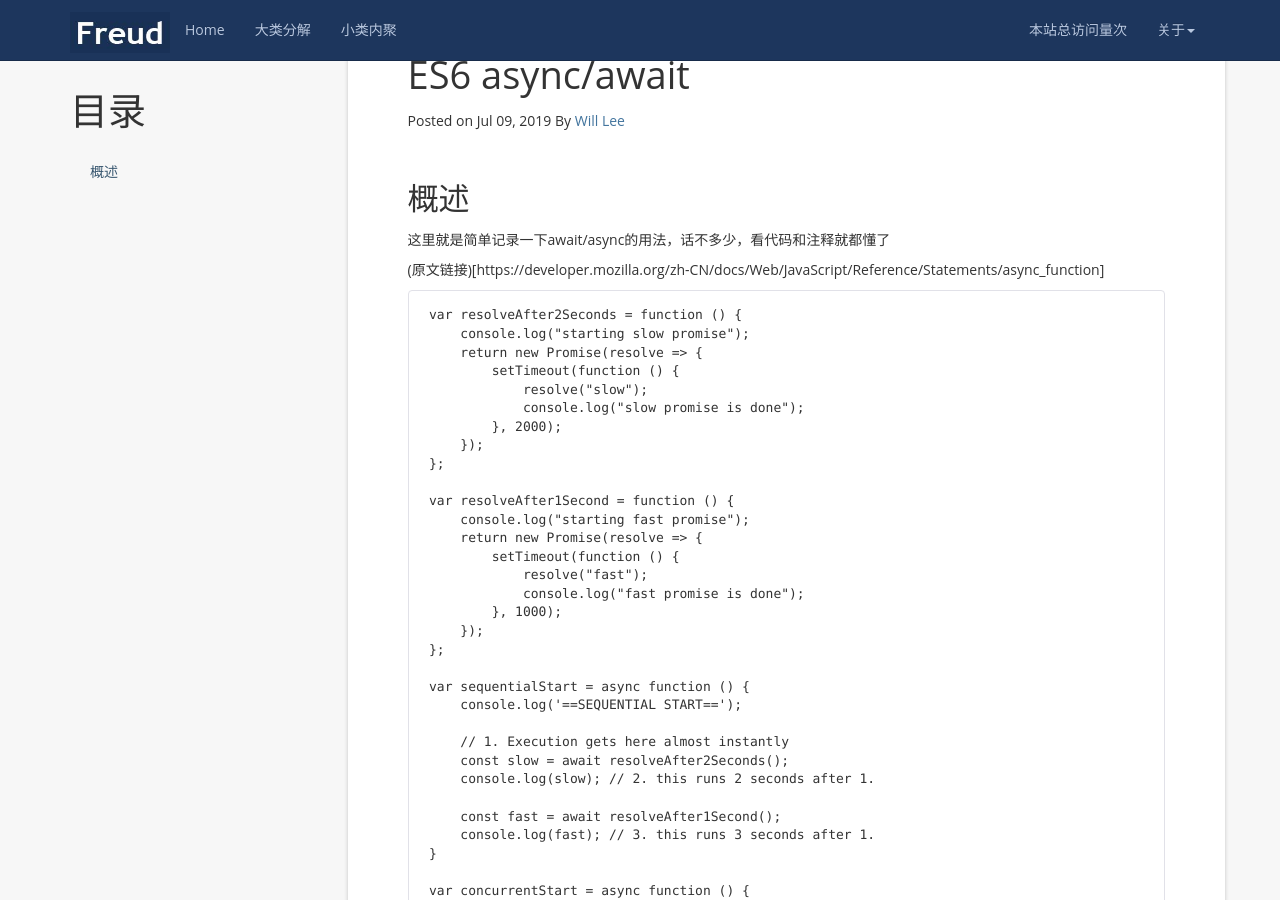
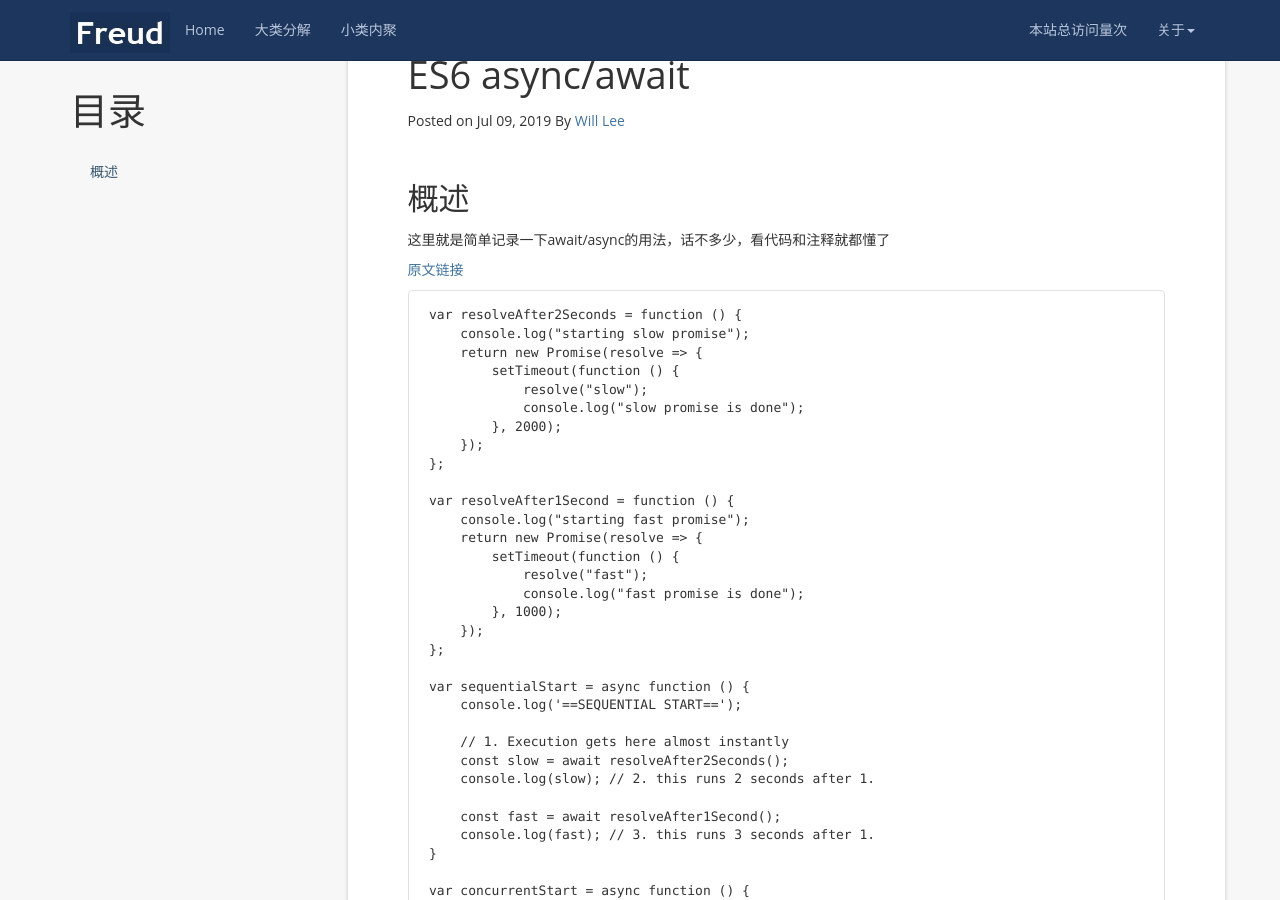
Before and after one commit to rocmac/rocmac.github.io, a Jekyll site: the page built from _posts/2019-07-10-ES6 await&async.md, in a window 1280 px wide and 900 px high, scrolled down 324 px. Built offline with Jekyll 4.4.1, drawn with Linux system fonts in a browser that asks for light colours; nearby versions of some CDN libraries; a script that is not in the unit is left out; comment, search, counter and statistics services are not loaded.

Commit message:
ES6 async

````diff
--- a/_posts/2019-07-10-ES6 await&async.md
+++ b/_posts/2019-07-10-ES6 await&async.md
@@ -14,7 +14,7 @@ tag: [Javascript, ES6] # add tag
 
 这里就是简单记录一下await/async的用法，话不多少，看代码和注释就都懂了
 
-(原文链接)[https://developer.mozilla.org/zh-CN/docs/Web/JavaScript/Reference/Statements/async_function]
+[原文链接](https://developer.mozilla.org/zh-CN/docs/Web/JavaScript/Reference/Statements/async_function)
 
 
 ```
````
